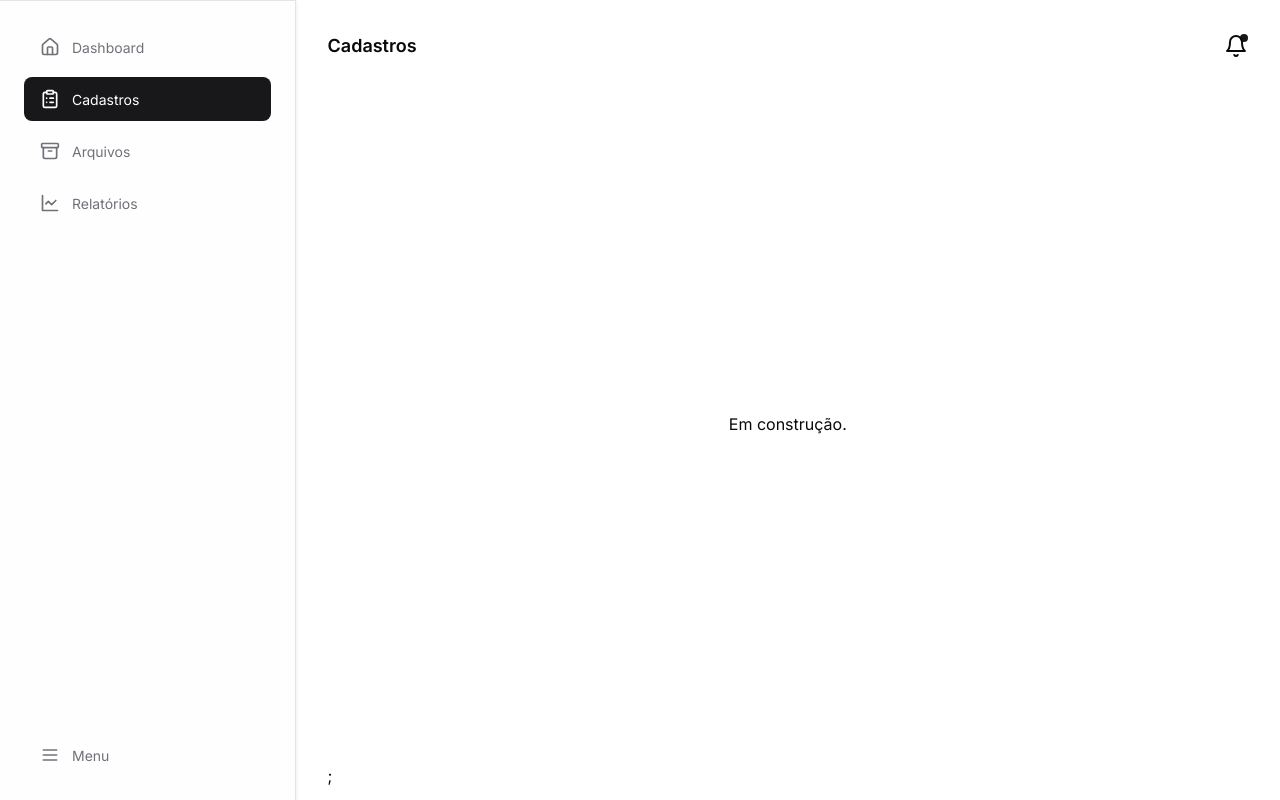
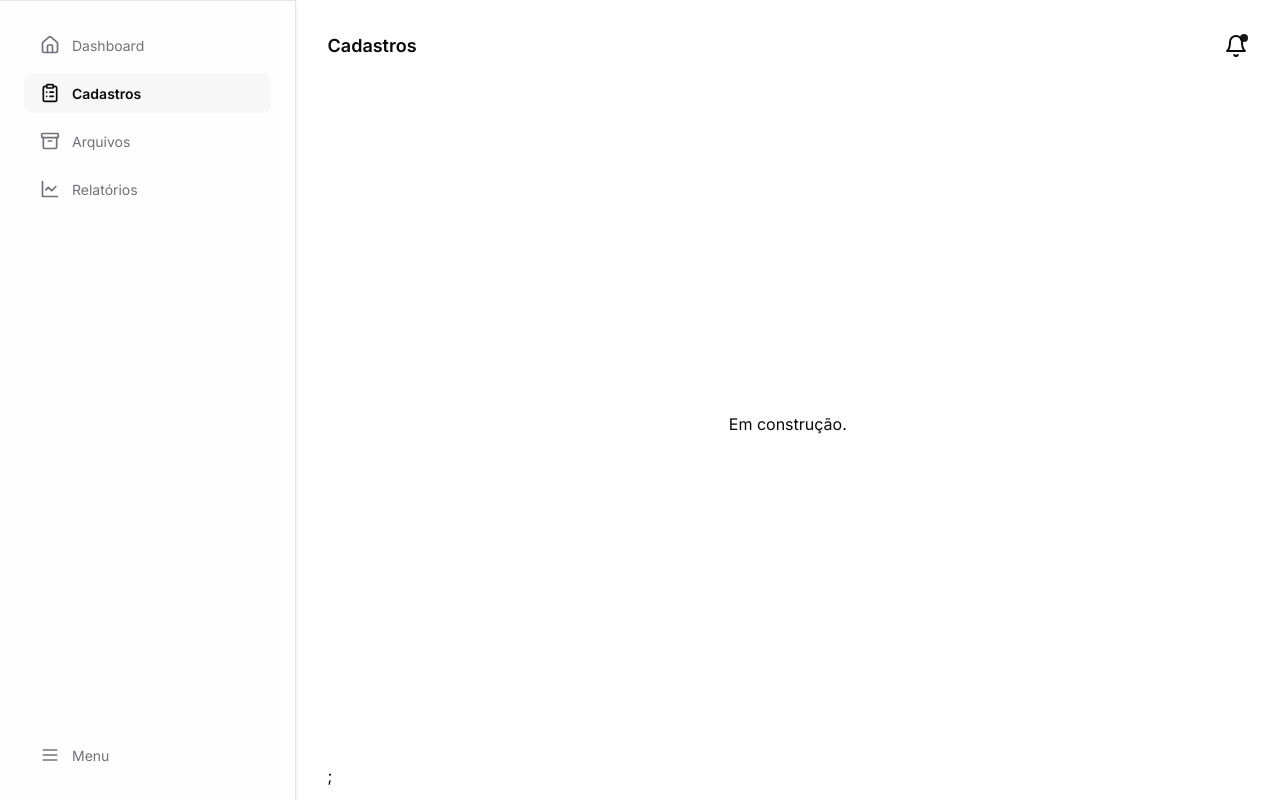
Before and after one commit to wrcelo/project-e, a Next.js app: page /cadastros in a window 1280 px wide. Built offline with nearby package versions, Linux system fonts and the light colour scheme.

Commit message:
adjusting skeleton

```diff
--- a/src/app/dashboard/page.tsx
+++ b/src/app/dashboard/page.tsx
@@ -10,12 +10,11 @@ const Dashboard = () => {
 	return (
 		<div className="p-8">
 			<PageHeader title={"Dashboard"} />
-			<div className="grid grid-cols-2  gap-4 md:grid-cols-4">
-				<Skeleton className="col-span-2 h-[250px]"></Skeleton>
-				<Skeleton className="col-span-2 row-span-2"></Skeleton>
-				<Skeleton className="col-span-1 h-20"></Skeleton>
-				<Skeleton className="col-span-1 h-20 "></Skeleton>
-				<Skeleton className="col-span-4 h-80"></Skeleton>
+			<div className="grid grid-cols-2 gap-4 md:grid-cols-4">
+				<Skeleton className="col-span-2 md:col-span-3 md:row-span-2 h-[250px]"></Skeleton>
+				<Skeleton className="col-span-1 md:row-span-2 "></Skeleton>
+				<Skeleton className="col-span-1 h-20 md:col-span-2"></Skeleton>
+				<Skeleton className="col-span-2 md:col-span-2 md:row-span-2 h-20"></Skeleton>{" "}
 			</div>
 		</div>
 	);
--- a/src/components/LinkNavMenu.tsx
+++ b/src/components/LinkNavMenu.tsx
@@ -9,14 +9,14 @@ const LinkNavMenu = ({ path, displayName, icon }: { path: string; displayName: s
 	return (
 		<Link
 			href={`/${path}`}
-			className={`transition-all duration-150 ease-in-out h-12 w-12 md:w-full md:gap-3 flex items-center justify-center md:justify-start md:px-4 rounded-full md:rounded-lg md:h-11 ${
+			className={`transition-all duration-150 ease-in-out h-12 w-12 md:w-full md:gap-3 flex items-center justify-center md:justify-start md:px-4 rounded-full md:rounded-lg md:h-10 ${
 				pathname == `/${path}`
-					? "text-primary bg-primary/5 border-primary/35 border md:border-none md:bg-primary md:text-background"
-					: "bg-transparent md:hover:bg-foreground/5 md:text-muted-foreground md:hover:text-foreground"
+					? "text-primary bg-primary/5 border-primary/30 border md:border-none  md:text-foreground md:bg-muted-foreground/5 md:font-semibold"
+					: "md:hover:bg-muted-foreground/5 md:text-muted-foreground md:hover:text-foreground"
 			}`}
 		>
 			{icon}
-			<span className="hidden md:block text-sm mt-[1px] md:text-sm ">{displayName}</span>
+			<span className="hidden md:block text-sm mt-[1px] md:text-sm">{displayName}</span>
 		</Link>
 	);
 };
```
